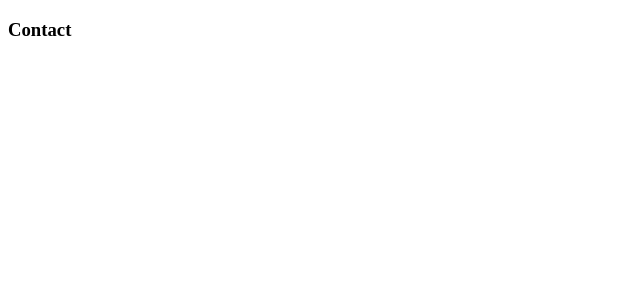
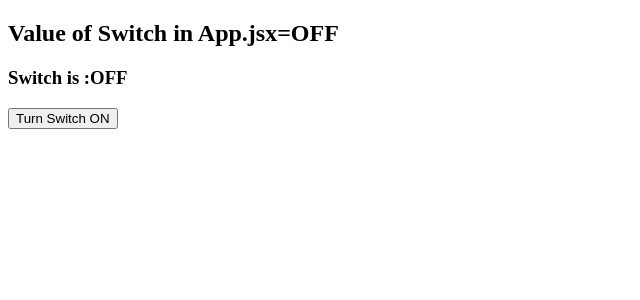
Before and after one commit to muazimmaqbool/Reactjs-with-Me, a React (Create React App) app: page /contact in a window 1280 px wide. Shown: the top 300 px of the page, without its empty margins (0-640 px from the left). Built offline with nearby package versions, Linux system fonts and the light colour scheme.

Commit message:
Redux and Redux toolkit done

```diff
--- a/src/App.jsx
+++ b/src/App.jsx
@@ -40,10 +40,13 @@ import Destructuring from "./More Topics/Destructuring";
 import LifeCycleMethods from "./LifeCycle Methods/LifeCycleMethods";
 import CodeSplitting from "./Debounce/CodeSplitting";
 import Debounce from "./Debounce/Debounce";
+import ToggleSwitch from "./REDUX/ExampleTwo/ToggleSwitch";
 
 
 function App() {
+  //useSelector is used to access value from the state
   const c=useSelector(state=>state.custom.c)
+  const {switchValue}=useSelector(state=>state.switchExample)
   return (
     <>
       {/* <h1>Inside App.jsx</h1> */}
@@ -118,8 +121,11 @@ function App() {
 
 
       {/*these are in REDUX folder */}
-      {/* <h1>inside App.jsx: {c}</h1> */}
+      {/* <h1>inside App.jsx, c= {c}</h1> */}
       {/* <HomeRedux/> */}
+      {/*another basic redux example */}
+      <h2>Value of Switch in App.jsx={switchValue?"ON":"OFF"}</h2>
+      <ToggleSwitch/>
 
       {/*these are in More Topics folder */}
       {/* <SpreadOperator/> */}
@@ -130,7 +136,7 @@ function App() {
       {/* <LifeCycleMethods/> */}
 
       {/*used to explain debounce,code splitting and other things */}
-      <CodeSplitting/>
+      {/* <CodeSplitting/> */}
       {/* <Debounce/> */}
 
 
--- a/src/Debounce/CodeSplitting.jsx
+++ b/src/Debounce/CodeSplitting.jsx
@@ -1,5 +1,5 @@
-import React,{lazy,Suspense} from 'react'
-import { BrowserRouter as Router,Routes,Route, Link } from 'react-router-dom'
+import React, { lazy, Suspense } from "react";
+import { BrowserRouter as Router, Routes, Route, Link } from "react-router-dom";
 
 // import Home from './Home'
 // import About from './About'
@@ -7,9 +7,9 @@ import { BrowserRouter as Router,Routes,Route, Link } from 'react-router-dom'
 //we will see these all are come inside bundle.js
 //now we want to put them seperatly i.e known as code splitting, so import them using lazy keyword -{import lazy from react}
 
-const Home=lazy(()=>import("./Home")); //this is known as dynamic import
-const About=lazy(()=>import("./About"));
-const Contact=lazy(()=>import("./Contact"));
+const Home = lazy(() => import("./Home")); //this is known as dynamic import
+const About = lazy(() => import("./About"));
+const Contact = lazy(() => import("./Contact"));
 //this is known as dynamic import, this way it maintains good performance
 //->this way react application is to hold off loading some parts of a web page until a user needs them
 
@@ -22,21 +22,24 @@ const Contact=lazy(()=>import("./Contact"));
 
 const CodeSplitting = () => {
   return (
-    <>
-     <Router>
+    <Router>
+      <nav>
+        <Link to="/">Home</Link>
+        <Link to="/about">About</Link>
+        <Link to="/contact">Contact</Link>
+      </nav>
       <Suspense fallback={<div>Loading...</div>}>
-      <Routes>
-        <Route path='/' element={<Home/>}/>
-        <Route path='/about' element={<About/>}/>
-        <Route path='/contact' element={<Contact/>}/>
-      </Routes>
+        <Routes>
+          <Route path="/" element={<Home />} />
+          <Route path="/about" element={<About />} />
+          <Route path="/contact" element={<Contact />} />
+        </Routes>
       </Suspense>
-     </Router>
-    </>
-  )
-}
+    </Router>
+  );
+};
 
-export default CodeSplitting
+export default CodeSplitting;
 /*
 ->
 Code splitting is a technique where we split our code into various bundles which can then be loaded on demand or in parallel.
--- a/src/Debounce/Debounce.jsx
+++ b/src/Debounce/Debounce.jsx
@@ -27,9 +27,9 @@ const Debounce = () => {
   }, [nameVal]);
   //here the moment we type something in the input field useEffect gets called and function is called
   //so when i type M function runs and it prints random email then when i type U it runs again and so on..
-  //so its running/called on every alphabet
+  //so its running/called on every alphabet entered in the input field
 
-  //but we want it to run after a certain delay until no change is made during that delay the run
+  //but we want it to run after a certain delay until no change is made during that delay
   //if any change is made then reset delay/time then again wait for some time then run if no change is made
   // this is debouncing already seen in javascript
   //we will be using setTime(putting getUserData() function inside setTimeout) to do this
--- /dev/null
+++ b/src/REDUX/ExampleTwo/SwitchReducer.js
@@ -0,0 +1,11 @@
+import { createReducer } from "@reduxjs/toolkit";
+
+const initialState={
+    switchValue:false,
+}
+
+export const switchReducer=createReducer(initialState,{
+    toggleSwitch:(state)=>{
+        state.switchValue=!state.switchValue;
+    }
+})
--- /dev/null
+++ b/src/REDUX/ExampleTwo/ToggleSwitch.jsx
@@ -0,0 +1,23 @@
+import React from "react";
+import { useDispatch ,useSelector} from "react-redux";
+//useDispatch is used to trigger/call our action
+//useSelector is used to access value from the state
+
+const ToggleSwitch = () => {
+    const{ switchValue}=useSelector(state=>state.switchExample)
+    const dispatch=useDispatch()
+
+    const changeSwitchValue=()=>{
+        dispatch({
+            type:"toggleSwitch"
+        })
+    }
+  return (
+    <>
+      <h3>Switch is :{switchValue ? "ON":"OFF"}</h3>
+      <button onClick={changeSwitchValue}>{`Turn Switch ${switchValue?"OFF":"ON"}`}</button>
+    </>
+  );
+};
+
+export default ToggleSwitch;
--- a/src/REDUX/HomeRedux.jsx
+++ b/src/REDUX/HomeRedux.jsx
@@ -1,10 +1,11 @@
 import React from "react";
 import { useDispatch ,useSelector} from "react-redux";
-//useDispatch is used to trigger/call our action
+//useDispatch is used to dispatch/trigger/call our action
 //useSelector is used to access value from the state
 
 const HomeRedux = () => {
-    //const value=20;
+    //const value=20; this is added to store.js (watch at 13:11) video link: https://www.youtube.com/watch?v=pBgQhZcQxMw&t=343s
+
     const {c}=useSelector(state=>state.custom) // we can access this value in any component lets access this value in app.jsx
     // or  const c=useSelector(state=>state.custom.c)
 
@@ -37,7 +38,7 @@ const HomeRedux = () => {
 
   return (
     <>
-      <h3>Inside HomeRedux.jsx: {c}</h3>
+      <h3>Inside HomeRedux.jsx, c= {c}</h3>
       <button onClick={addBtn}>Increment</button>
       <button onClick={incByValue}>increment by 10</button>
       <button onClick={subBtn}>Decrement</button>
--- a/src/REDUX/Reducers.js
+++ b/src/REDUX/Reducers.js
@@ -7,7 +7,7 @@ const initialState = {
 export const customReducer = createReducer(initialState, {
   //here we can write multiple reducers , this will be called when action is dispatched/called
   increment: (state) => {
-    // here action is optional
+    // here action is optional, used when receiving parameteres see incrementByValue and decrementByValue
     state.c = state.c + 1; // or state.c += 1;
   },
   //action is used to receive parameters here
@@ -23,5 +23,3 @@ export const customReducer = createReducer(initialState, {
     state.c-=action.payload;
   }
 });
-
-//export default Reducers
--- a/src/REDUX/store.js
+++ b/src/REDUX/store.js
@@ -1,11 +1,14 @@
 import {configureStore} from "@reduxjs/toolkit";
 import { customReducer } from "./Reducers";
+import { switchReducer } from "./ExampleTwo/SwitchReducer";
 
 const store=configureStore({
-    //inside this reducer we can have multiple reducer it will combine them by own
+    //inside this we have reducers
+    //we can have multiple reducer it will combine them by own
     //we can create seperate file for reducer i.e Reducers.js
     reducer:{
         custom:customReducer,
+        switchExample:switchReducer
     },
 });
 
```
